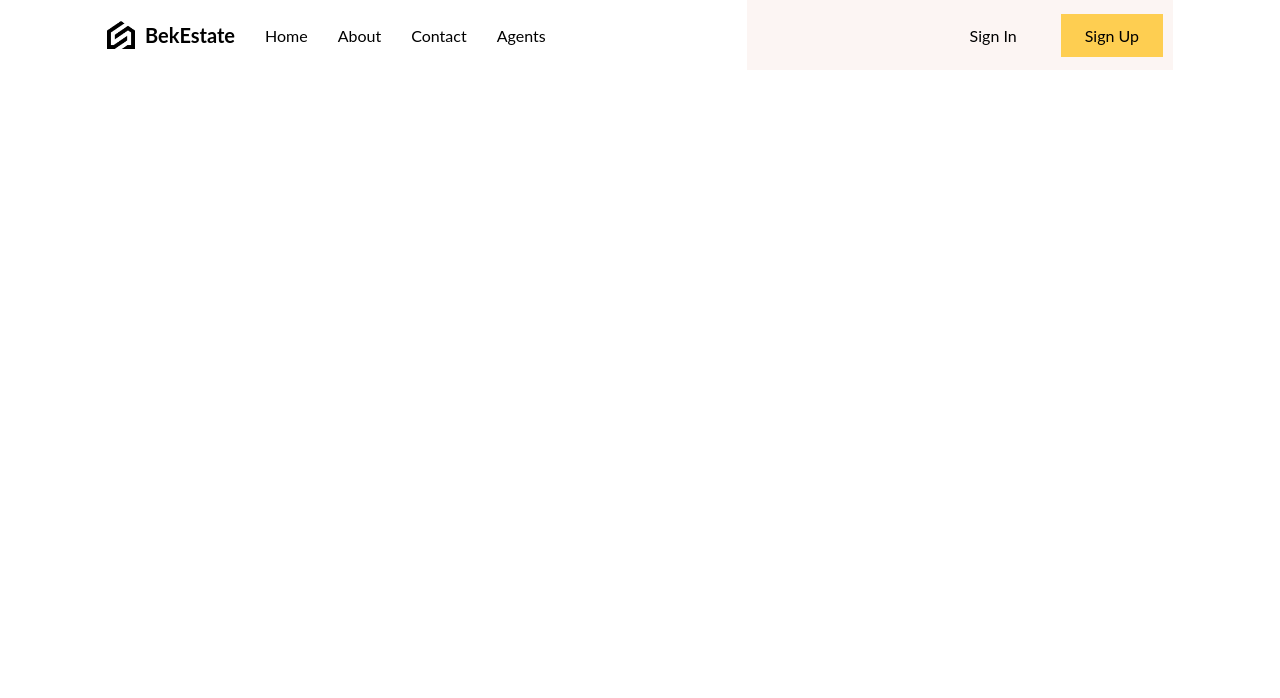
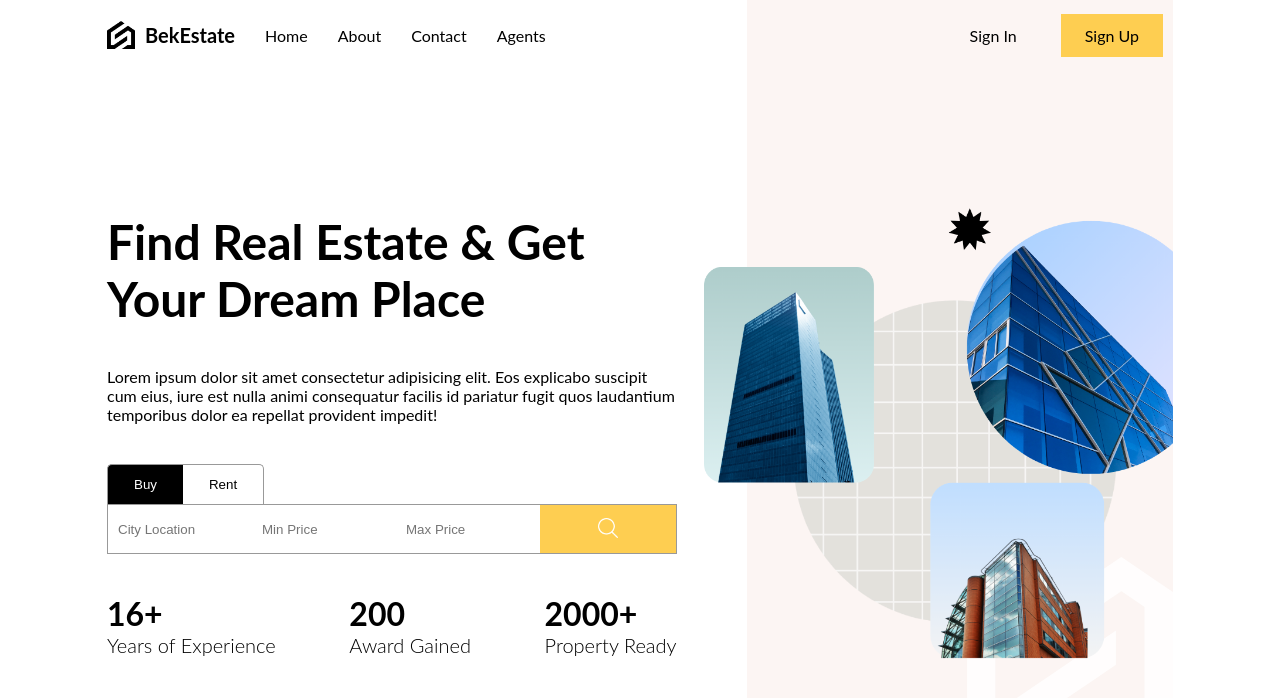
Before and after one commit to b3reketab/realstate-app, a React (Vite) app in the folder frontend/: page / in a window 1280 px wide. Shown: the top 698 px of the page. Built offline with nearby package versions, Linux system fonts and the light colour scheme.

Commit message:
Homepage done

```diff
--- a/frontend/src/App.jsx
+++ b/frontend/src/App.jsx
@@ -1,11 +1,17 @@
 import "./layout.scss";
 
 import Navbar from "./components/navbar/Navbar";
+import Homepage from "./routes/homepage/Homepage";
 
 function App() {
   return (
     <div className="layout">
-      <Navbar />
+      <div className="navbar">
+        <Navbar />
+      </div>
+      <div className="content">
+        <Homepage />
+      </div>
     </div>
   );
 }
--- /dev/null
+++ b/frontend/src/components/searchbar/SearchBar.jsx
@@ -0,0 +1,53 @@
+import { useState } from "react";
+import "./searchBar.scss";
+
+const types = ["Buy", "Rent"];
+
+function SearchBar() {
+  const [query, setQuery] = useState({
+    type: "Buy",
+    minPrice: 0,
+    maxPrice: 0,
+  });
+
+  const handleQuery = (data) => {
+    setQuery((prev) => ({ ...prev, type: data }));
+  };
+
+  return (
+    <div className="searchBar">
+      <div className="type">
+        {types.map((item) => (
+          <button
+            className={query.type === item ? "active" : ""}
+            onClick={() => handleQuery(item)}
+          >
+            {item}
+          </button>
+        ))}
+      </div>
+      <form>
+        <input type="text" name="location" placeholder="City Location" />
+        <input
+          type="number"
+          name="minPrice"
+          min={0}
+          max={10000000}
+          placeholder="Min Price"
+        />
+        <input
+          type="number"
+          name="maxPrice"
+          min={0}
+          max={10000000}
+          placeholder="Max Price"
+        />
+        <button>
+          <img src="/search.png" alt="" />
+        </button>
+      </form>
+    </div>
+  );
+}
+
+export default SearchBar;
--- /dev/null
+++ b/frontend/src/components/searchbar/searchBar.scss
@@ -0,0 +1,91 @@
+@import "../../responsive.scss";
+
+.searchBar {
+  .type {
+
+    button {
+      padding: 12px 26px;
+      border: 1px solid #999;
+      border-bottom: none;
+      cursor: pointer;
+      background-color: white;
+      text-transform: capitalize;
+
+      &.active {
+        background-color: black;
+        color: white;
+      }
+
+      &:first-child {
+        border-top-left-radius: 5px;
+        border-right: none;
+      }
+
+      &:last-child {
+        border-top-right-radius: 5px;
+        border-left: none;
+      }
+    }
+  }
+
+  form {
+    border: 1px solid #999;
+    display: flex;
+    justify-content: space-between;
+    height: 48px;
+    gap: 4px;
+
+    @include sm {
+      flex-direction: column;
+      border: none;
+    }
+
+    input {
+      border: none;
+      padding: 0px 10px;
+      width: 120px;
+
+      @include lg {
+        padding: 0px 5px;
+
+        &:nth-child(2),
+        &:nth-child(3) {
+          width: 100px;
+        }
+      }
+      @include md {
+        width: 120px;
+        &:nth-child(2),
+        &:nth-child(3) {
+          width: 120px;
+        }
+      }
+
+      @include sm{
+        width: auto;
+        &:nth-child(2),
+        &:nth-child(3) {
+          width: auto;
+        }
+        padding: 15px;
+        border: 1px solid #999;
+      }
+    }
+
+    button {
+      border: none;
+      cursor: pointer;
+      background-color: #fece51;
+      flex: 1;
+
+      @include sm{
+        padding: 10px;
+      }
+
+      img {
+        width: 20px;
+        height: 20px;
+      }
+    }
+  }
+}
--- a/frontend/src/layout.scss
+++ b/frontend/src/layout.scss
@@ -7,17 +7,25 @@
   margin-right: auto;
   padding-left: 20px;
   padding-right: 20px;
+  display: flex;
+  flex-direction: column;
 
   @include lg {
     background-color: rgb(219, 180, 166);
     max-width: 880px;
   }
+
   @include md {
     background-color: rgb(148, 166, 199);
     max-width: 668px;
   }
+
   @include sm {
     background-color: rgb(202, 156, 156);
     max-width: 480px;
   }
+
+  .content {
+    flex: 1;
+  }
 }
--- /dev/null
+++ b/frontend/src/routes/homepage/Homepage.jsx
@@ -0,0 +1,40 @@
+import SearchBar from "../../components/searchbar/SearchBar";
+import "./homepage.scss";
+
+function Homepage() {
+  return (
+    <div className="homepage">
+      <div className="textContainer">
+        <div className="wrapper">
+          <h1 className="title">Find Real Estate & Get Your Dream Place</h1>
+          <p>
+            Lorem ipsum dolor sit amet consectetur adipisicing elit. Eos
+            explicabo suscipit cum eius, iure est nulla animi consequatur
+            facilis id pariatur fugit quos laudantium temporibus dolor ea
+            repellat provident impedit!
+          </p>
+          <SearchBar />
+          <div className="boxes">
+            <div className="box">
+              <h1>16+</h1>
+              <h2>Years of Experience</h2>
+            </div>
+            <div className="box">
+              <h1>200</h1>
+              <h2>Award Gained</h2>
+            </div>
+            <div className="box">
+              <h1>2000+</h1>
+              <h2>Property Ready</h2>
+            </div>
+          </div>
+        </div>
+      </div>
+      <div className="imgContainer">
+        <img src="./bg.png" alt="" />
+      </div>
+    </div>
+  );
+}
+
+export default Homepage;
--- /dev/null
+++ b/frontend/src/routes/homepage/homepage.scss
@@ -0,0 +1,83 @@
+@import "../../responsive.scss";
+
+.homepage {
+  display: flex;
+  height: 100%;
+
+  .textContainer {
+    flex: 3;
+
+    .wrapper {
+      padding-right: 70px;
+      display: flex;
+      flex-direction: column;
+      justify-content: center;
+      gap: 40px;
+      height: 100%;
+
+      @include lg {
+        padding-right: 30px;
+      }
+
+      @include md {
+        padding: 0;
+      }
+
+      @include sm {
+        justify-content: flex-start;
+      }
+
+      .title {
+        font-size: 48px;
+
+        @include lg {
+          font-size: 36px;
+        }
+      }
+
+      .boxes {
+        display: flex;
+        justify-content: space-between;
+
+        @include sm {
+          display: none;
+        }
+
+        h1 {
+          font-size: 32px;
+
+          @include lg {
+            font-size: 28px;
+          }
+        }
+
+        h2 {
+          font-size: 20px;
+          font-weight: 300;
+        }
+      }
+    }
+  }
+
+  .imgContainer {
+    flex: 2;
+    background-color: #fcf5f3;
+    position: relative;
+    display: flex;
+    align-items: center;
+
+    @include md {
+      display: none;
+    }
+
+    img {
+      width: 110%;
+      position: absolute;
+      right: 0;
+
+      @include lg {
+        width: 105%;
+      }
+    }
+  }
+}
```
